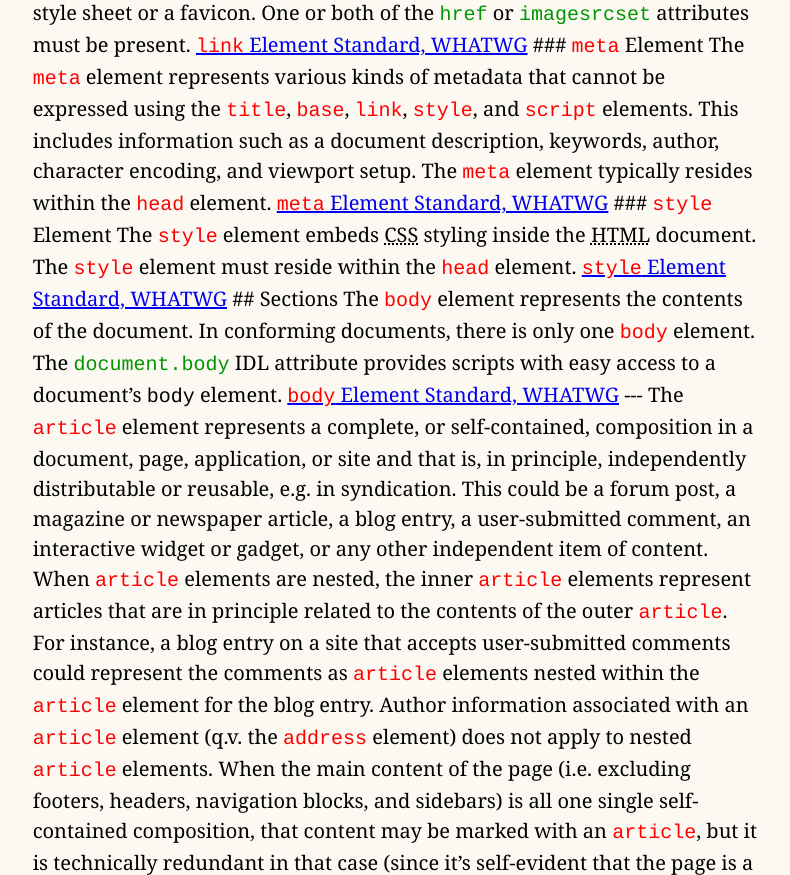
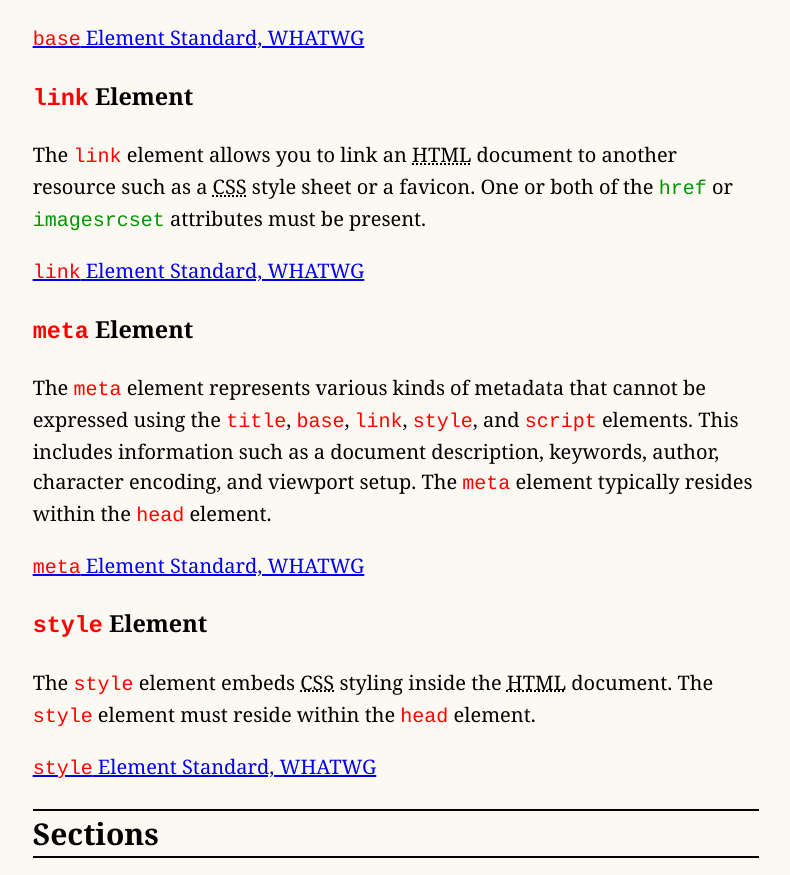
Before and after one commit to dsosborne/web-testing, a plain HTML site: page index.html in a window 1280 px wide. Shown: the part 4024-4899 px from the top of the page, without its empty margins (244-1034 px from the left). Drawn offline with Linux system fonts and the light colour scheme.

Commit message:
Update index.html

```diff
--- a/index.html
+++ b/index.html
@@ -149,11 +149,15 @@
 			<a class=“link-external” href=“https://html.spec.whatwg.org/#the-title-element”><code class="html-element">title</code> Element Standard, WHATWG</a>
 		</p>
 
-### <code class="html-element">base</code> Element
+		<h3><code class="html-element">base</code> Element</h3>
 
+		<p>
 			The <code class="html-element">base</code> element specifies a <abbr title=“Uniform Resource Locator”>URL</abbr> that is the base for all <em>relative</em> <abbr title=“Uniform Resource Locators”>URLs</abbr> in the document. Each document can have no more than one <code class="html-element">base</code> element. The <code class="html-element">base</code> element must reside within the <code class="html-element">head</code> element.
+		</p>
 
+		<p>
 			In the following example, the link in the body will take the user to <code>https://www.website.com/articles.html</code>.
+		</p>
 
 <figure>
 <pre><code>&lt;!DOCTYPE html&gt;
@@ -170,27 +174,41 @@ In the following example, the link in the body will take the user to <code>https
 &lt;body&gt;</code></pre>
 </figure>
 
+		<p>
 			<a class=“link-external” href=“https://html.spec.whatwg.org/#the-base-element”><code class="html-element">base</code> Element Standard, WHATWG</a>
+		</p>
 
-### <code class="html-element">link</code> Element
+		<h3><code class="html-element">link</code> Element</h3>
 
+		<p>
 			The <code class="html-element">link</code> element allows you to link an <abbr class="initialism" title="HyperText Markup Language">HTML</abbr> document to another resource such as a <abbr class="initialism" title="Cascading Style Sheets">CSS</abbr> style sheet or a favicon. One or both of the <code class="html-attribute">href</code> or <code class="html-attribute">imagesrcset</code> attributes must be present.
+		</p>
 
+		<p>
 			<a class=“link-external” href=“https://html.spec.whatwg.org/#the-link-element”><code class="html-element">link</code> Element Standard, WHATWG</a>
+		</p>
 
-### <code class="html-element">meta</code> Element
+		<h3><code class="html-element">meta</code> Element</h3>
 
+		<p>
 			The <code class="html-element">meta</code> element represents various kinds of metadata that cannot be expressed using the <code class="html-element">title</code>, <code class="html-element">base</code>, <code class="html-element">link</code>, <code class="html-element">style</code>, and <code class="html-element">script</code> elements. This includes information such as a document description, keywords, author, character encoding, and viewport setup. The <code class="html-element">meta</code> element typically resides within the <code class="html-element">head</code> element.
+		</p>
 
+		<p>
 			<a class=“link-external” href=“https://html.spec.whatwg.org/#the-meta-element”><code class="html-element">meta</code> Element Standard, WHATWG</a>
+		</p>
 
-### <code class="html-element">style</code> Element
+		<h3><code class="html-element">style</code> Element</h3>
 
+		<p>
 			The <code class="html-element">style</code> element embeds <abbr class="initialism" title="Cascading Style Sheets">CSS</abbr> styling inside the <abbr class="initialism" title="HyperText Markup Language">HTML</abbr> document. The <code class="html-element">style</code> element must reside within the <code class="html-element">head</code> element.
+		</p>
 
+		<p>
 			<a class=“link-external” href=“https://html.spec.whatwg.org/#the-style-element”><code class="html-element">style</code> Element Standard, WHATWG</a>
+		</p>
 
-## Sections
+		<h2>Sections</h2>
 
 The <code class="html-element">body</code> element represents the contents of the document. In conforming documents, there is only one <code class="html-element">body</code> element. The <code class="html-attribute">document.body</code> IDL attribute provides scripts with easy access to a document’s <code class="code-html-element">body</code> element.
 
```
Lines whose indentation alone changed are shown as unchanged.
